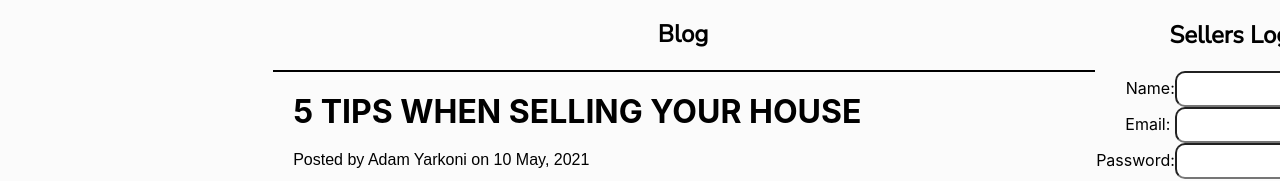
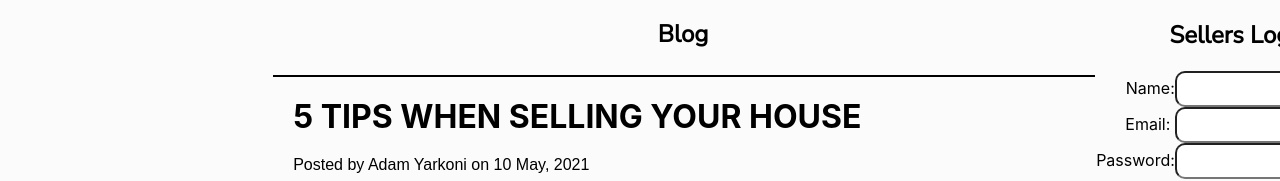
Before and after one commit to Oggilit0/Real-estate, a React (Create React App) app: page /blog in a window 1280 px wide. Shown: the part 536-717 px from the top of the page. Built offline with nearby package versions, Linux system fonts and the light colour scheme.

Commit message:
margin lines

```diff
--- a/src/stylesheets/About.css
+++ b/src/stylesheets/About.css
@@ -5,6 +5,8 @@
 
 .line {
   border: 1px solid black;
+  margin-bottom: 20px;
+  margin-top: 25px;
 }
 
 .right-column {
```
Also changed, not shown: src/stylesheets/LandingPage.css (line endings or trailing spaces).
